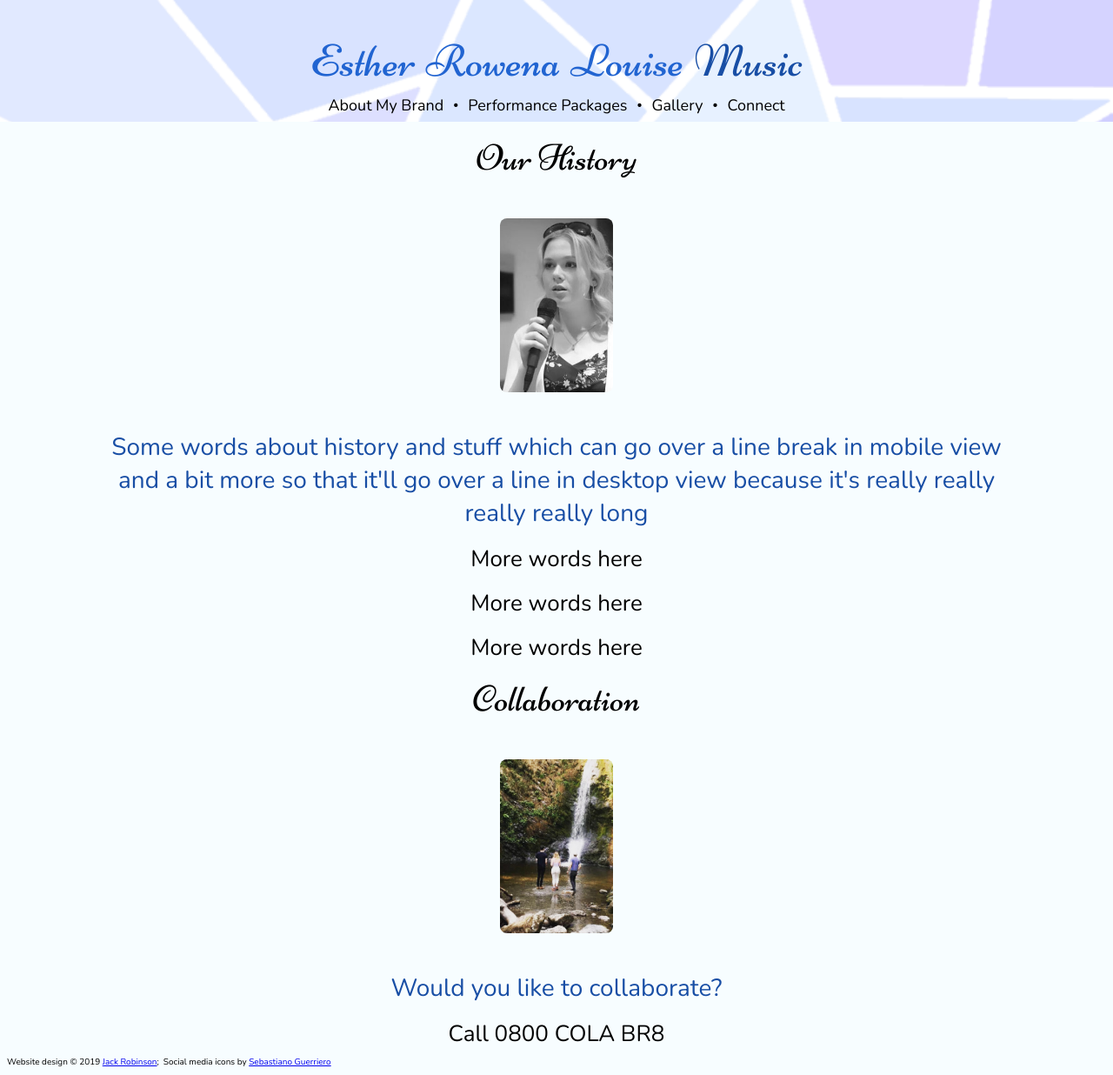
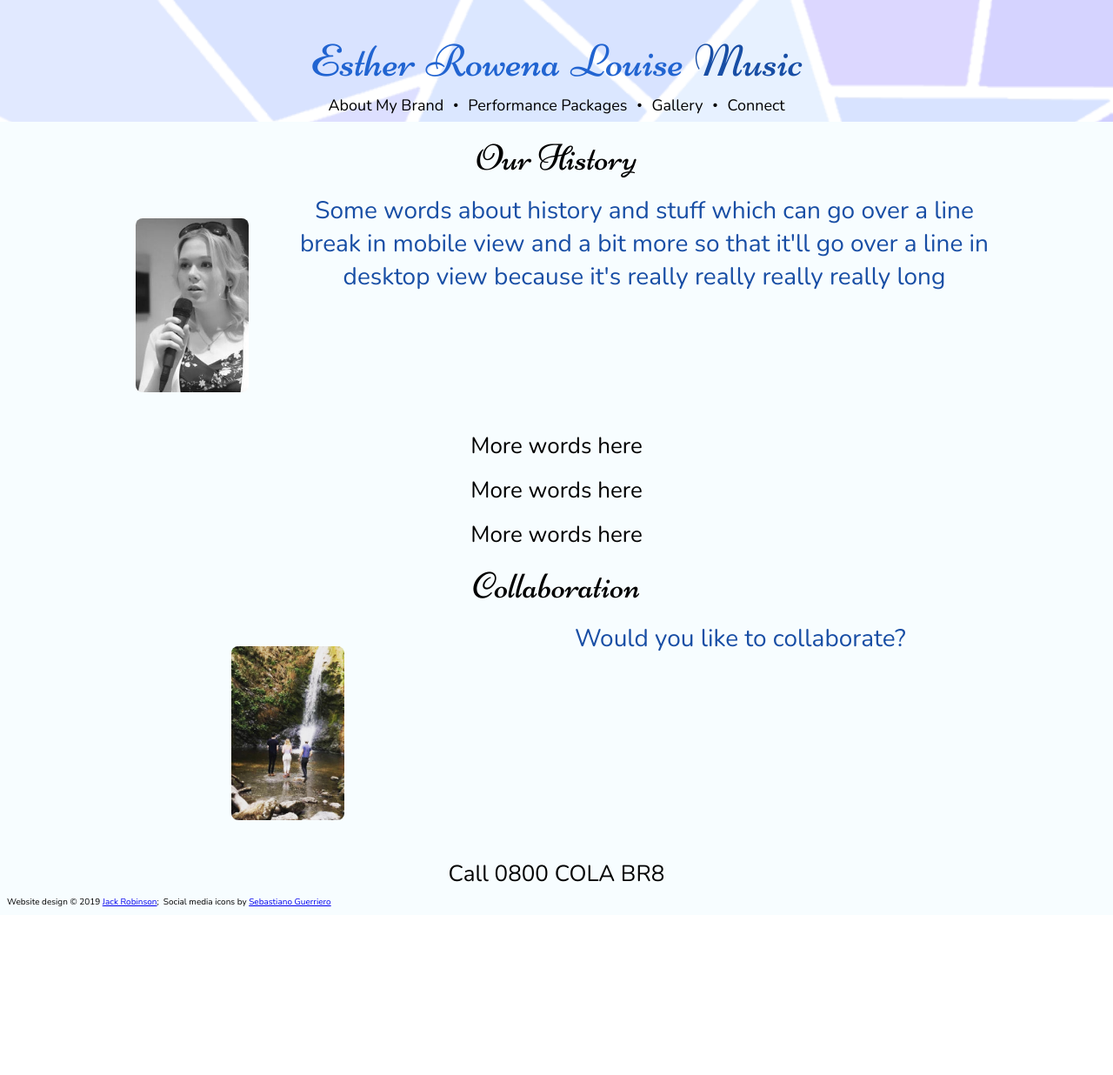
Before and after one commit to jacksdrobinson/estherrowenalouisemusic, a Jekyll site: the page built from _pages/about.html, in a window 1280 px wide. Shown: the whole page at 87% size. Built offline with Jekyll 4.4.1, drawn with Linux system fonts in a browser that asks for light colours; after the commit the page ends 1052 px from its top, so only the background shows below that.

Commit message:
Use new grid layout to make about page responsive

```diff
--- a/assets/css/about.css
+++ b/assets/css/about.css
@@ -31,7 +31,12 @@
 |*     TABLET - LANDSCAPE     *|
 \******************************/
 @media ( min-width: 640px ) {
-
+    .about-section {
+        grid-template-areas:
+            "header header"
+            "image  text-accent"
+            "text   text";
+    }
 }
 
 @media ( min-width: 800px ) {
```
